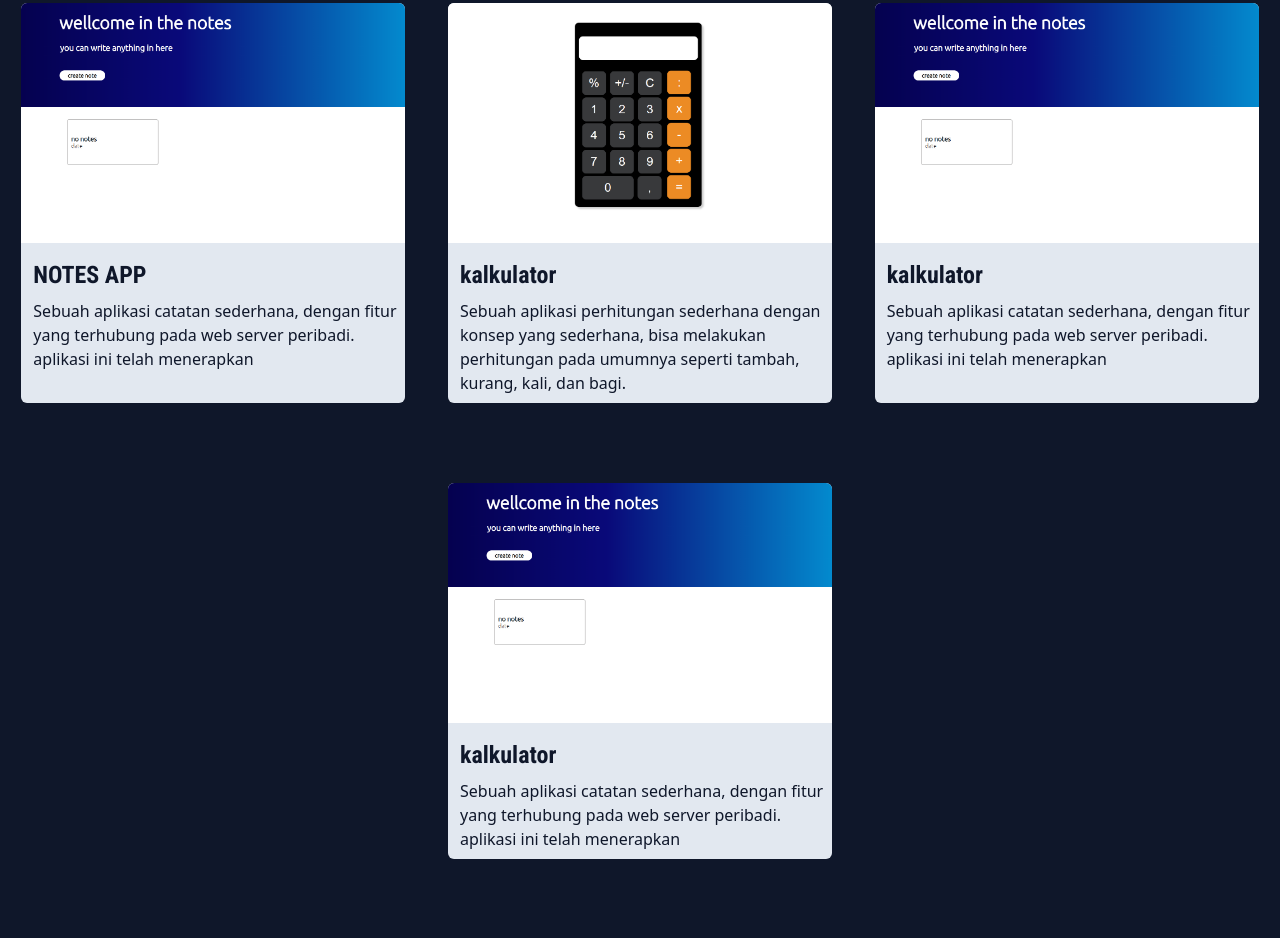
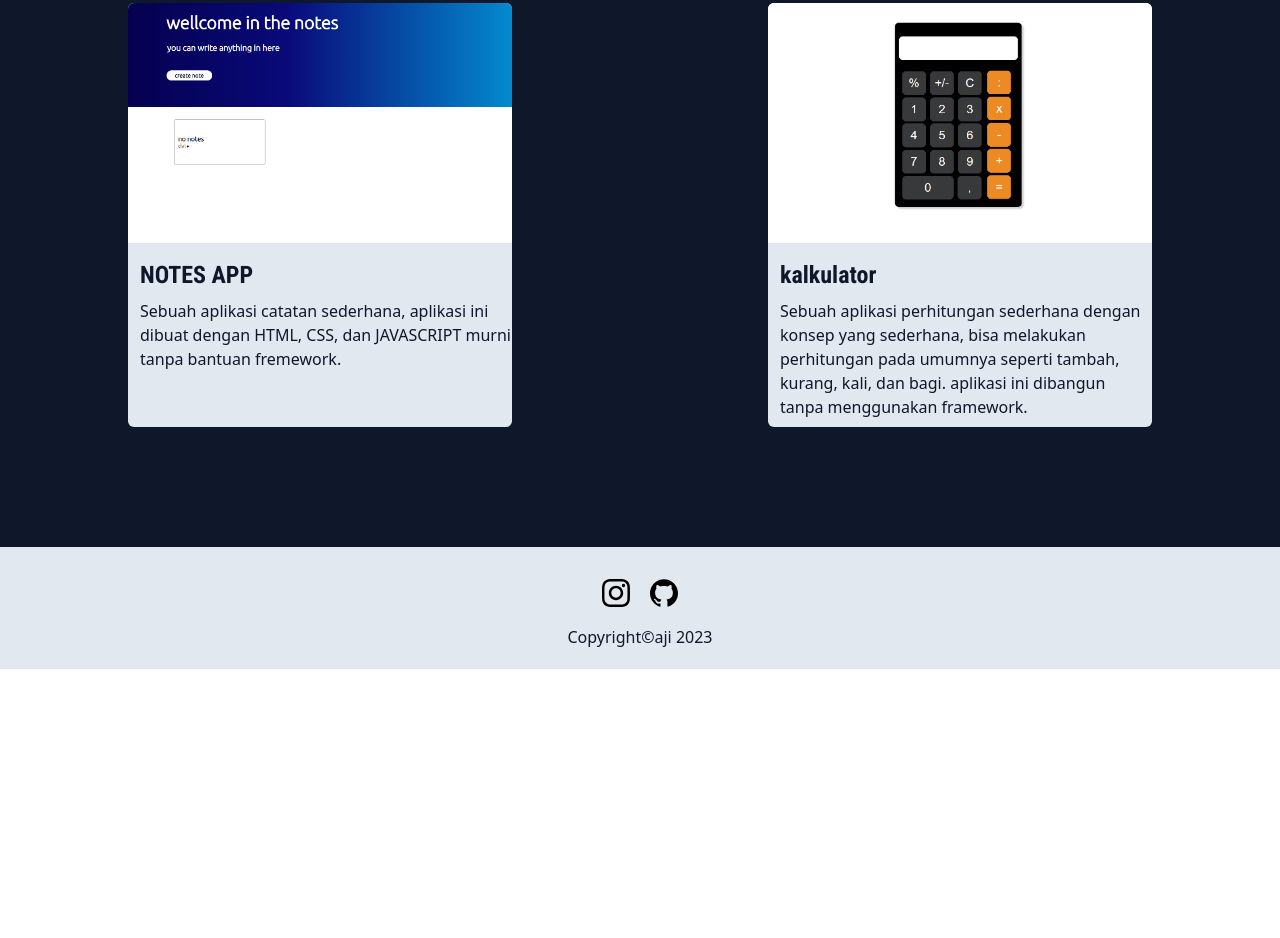
Before and after one commit to ajidarmansyah/ajidarmansyah.github.io, a website: page docs/index.html in a window 1280 px wide. Shown: the part 1262-2200 px from the top of the page. After the commit the page ends 1931 px from the top, so only its background shows below. Drawn offline with Linux system fonts and the light colour scheme.

Commit message:
mengganti konten navigasi dan menghapus galery yang tidak dibutuhkan

```diff
--- a/docs/index.html
+++ b/docs/index.html
@@ -13,7 +13,7 @@
 
     <!-- NAVIGASI -->
     <div class="md:flex fixed z-20 justify-between xl:px-[150px] md:p-6 items-center w-full h-14 bg-slate-900 border-b-2 border-yellow-300">
-        <div class="logo pt-2 md:pb-2 font-roboto text-2xl font-bold text-slate-200 text-center">MyProject</div>
+        <div class="logo pt-2 md:pb-2 font-roboto text-2xl font-bold text-slate-200 text-center">MyProfile</div>
 
         <!-- NAV BURGER BUTTON -->
         <div id="navbutton" class=" md:hidden float-right bg-yellow-300 active:bg-yellow-500 px-2 rounded mr-5 -mt-7 cursor-pointer">
@@ -81,22 +81,12 @@
             <div class="w-96 md:w-80 lg:w-96 bg-slate-200 mx-auto rounded-md overflow-hidden my-10">
                 <div style="background-image: url(./img/apk-catatan.png);" class="w-full h-60 bg-cover hover:opacity-50 transition duration-150 cursor-pointer"></div>
                 <h1 class="text-2xl text-slate-900 font-roboto mt-4 ml-3 font-bold">NOTES APP</h1>
-                <p class="text-slate-900 my-2 ml-3">Sebuah aplikasi catatan sederhana, dengan fitur yang terhubung pada web server peribadi. aplikasi ini telah menerapkan </p>
+                <p class="text-slate-900 my-2 ml-3">Sebuah aplikasi catatan sederhana, aplikasi ini dibuat dengan HTML, CSS, dan JAVASCRIPT murni tanpa bantuan fremework.</p>
             </div>
             <div class="w-96 md:w-80 lg:w-96 bg-slate-200 mx-auto rounded-md overflow-hidden my-10">
                 <div style="background-image: url(./img/project-kalkulator1.png);" class="w-full h-60 bg-cover hover:opacity-50 transition duration-150 cursor-pointer"></div>
                 <h1 class="text-2xl text-slate-900 font-roboto mt-4 ml-3 font-bold">kalkulator</h1>
-                <p class="text-slate-900 my-2 ml-3">Sebuah aplikasi perhitungan sederhana dengan konsep yang sederhana, bisa melakukan perhitungan pada umumnya seperti tambah, kurang, kali, dan bagi. </p>
-            </div>
-            <div class="w-96 md:w-80 lg:w-96 bg-slate-200 mx-auto rounded-md overflow-hidden my-10">
-                <div style="background-image: url(./img/apk-catatan.png);" class="w-full h-60 bg-cover hover:opacity-50 transition duration-150 cursor-pointer"></div>
-                <h1 class="text-2xl text-slate-900 font-roboto mt-4 ml-3 font-bold">kalkulator</h1>
-                <p class="text-slate-900 my-2 ml-3">Sebuah aplikasi catatan sederhana, dengan fitur yang terhubung pada web server peribadi. aplikasi ini telah menerapkan </p>
-            </div>
-            <div class="w-96 md:w-80 lg:w-96 bg-slate-200 mx-auto rounded-md overflow-hidden my-10">
-                <div style="background-image: url(./img/apk-catatan.png);" class="w-full h-60 bg-cover hover:opacity-50 transition duration-150 cursor-pointer"></div>
-                <h1 class="text-2xl text-slate-900 font-roboto mt-4 ml-3 font-bold">kalkulator</h1>
-                <p class="text-slate-900 my-2 ml-3">Sebuah aplikasi catatan sederhana, dengan fitur yang terhubung pada web server peribadi. aplikasi ini telah menerapkan </p>
+                <p class="text-slate-900 my-2 ml-3">Sebuah aplikasi perhitungan sederhana dengan konsep yang sederhana, bisa melakukan perhitungan pada umumnya seperti tambah, kurang, kali, dan bagi. aplikasi ini dibangun tanpa menggunakan framework.</p>
             </div>
         </div>
     </div>
```
Also changed, not shown: docs/output.css.
